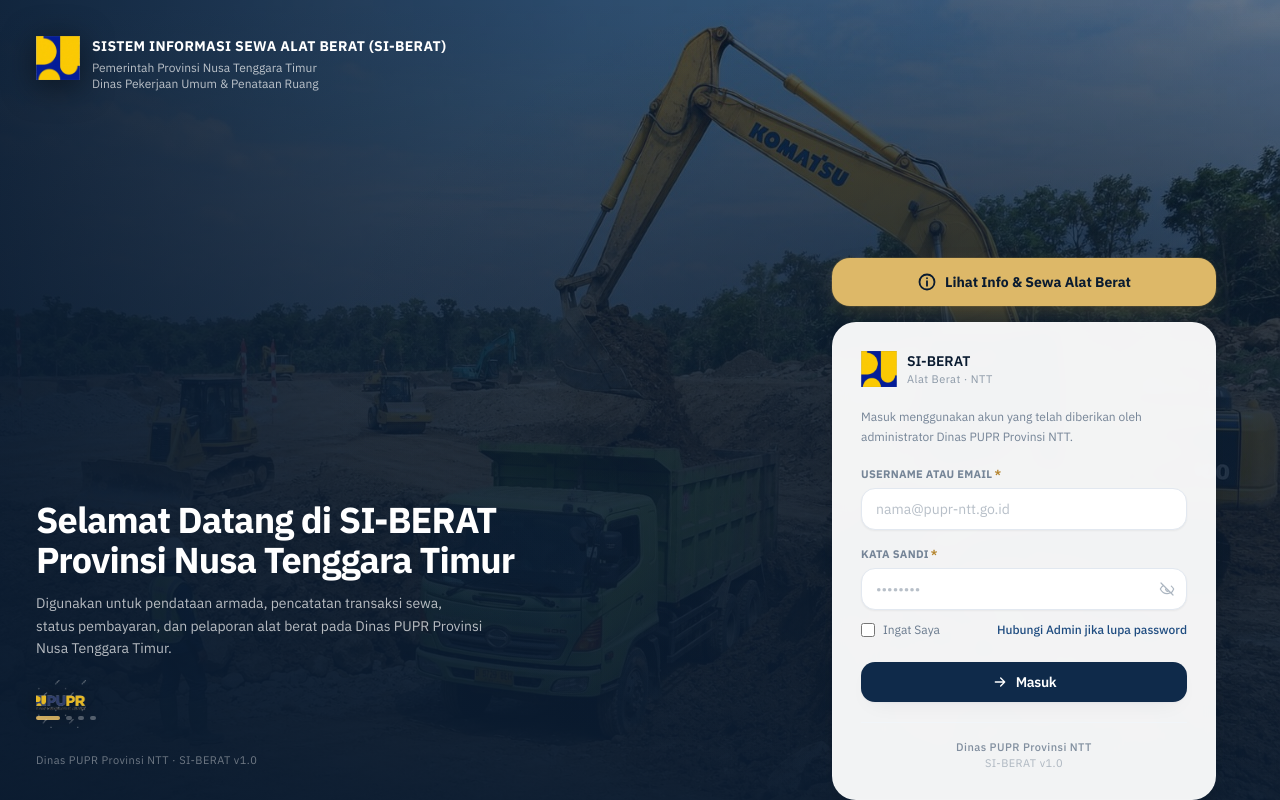
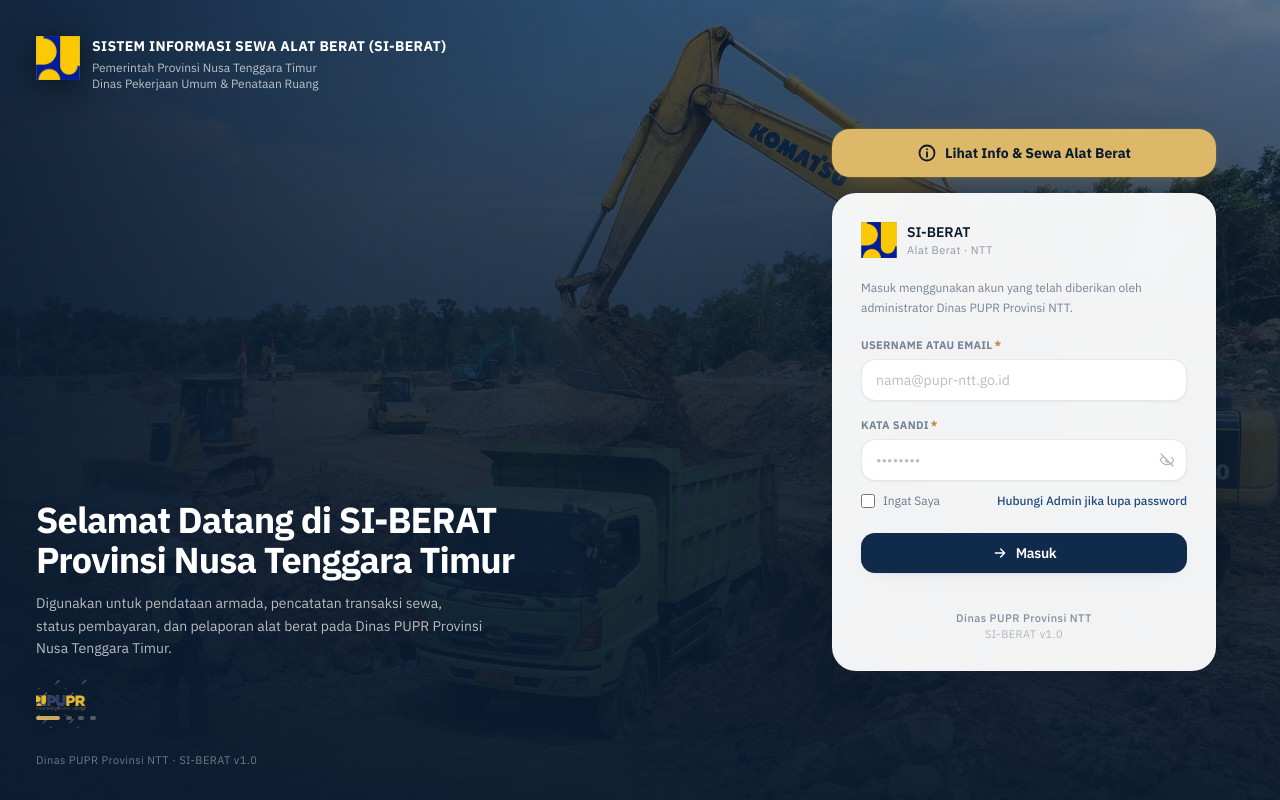
Before and after one commit to emontiga94/SI-BERAT, a React (Vite) app: page /login in a window 1280 px wide. Built offline with nearby package versions, Linux system fonts and the light colour scheme; no server answers.

Commit message:
fix: pusatkan kartu login secara vertikal agar simetris atas-bawah

```diff
--- a/src/pages/Login.jsx
+++ b/src/pages/Login.jsx
@@ -89,7 +89,7 @@ export default function Login() {
       </div>
 
       {/* Kartu login — mengambang di kanan */}
-      <div className="relative z-10 flex min-h-screen flex-col items-center justify-center gap-4 px-4 py-10 lg:justify-end lg:items-end lg:pr-16 lg:py-0">
+      <div className="relative z-10 flex min-h-screen flex-col items-center justify-center gap-4 px-4 py-10 lg:items-end lg:pr-16">
         <Link
           to="/info-sewa"
           className="flex w-full max-w-sm items-center justify-center gap-2 rounded-2xl bg-amber-400 px-6 py-3.5 text-sm font-bold text-navy-950 shadow-glow transition-transform hover:scale-[1.02] hover:bg-amber-300 active:scale-[0.98]"
```
